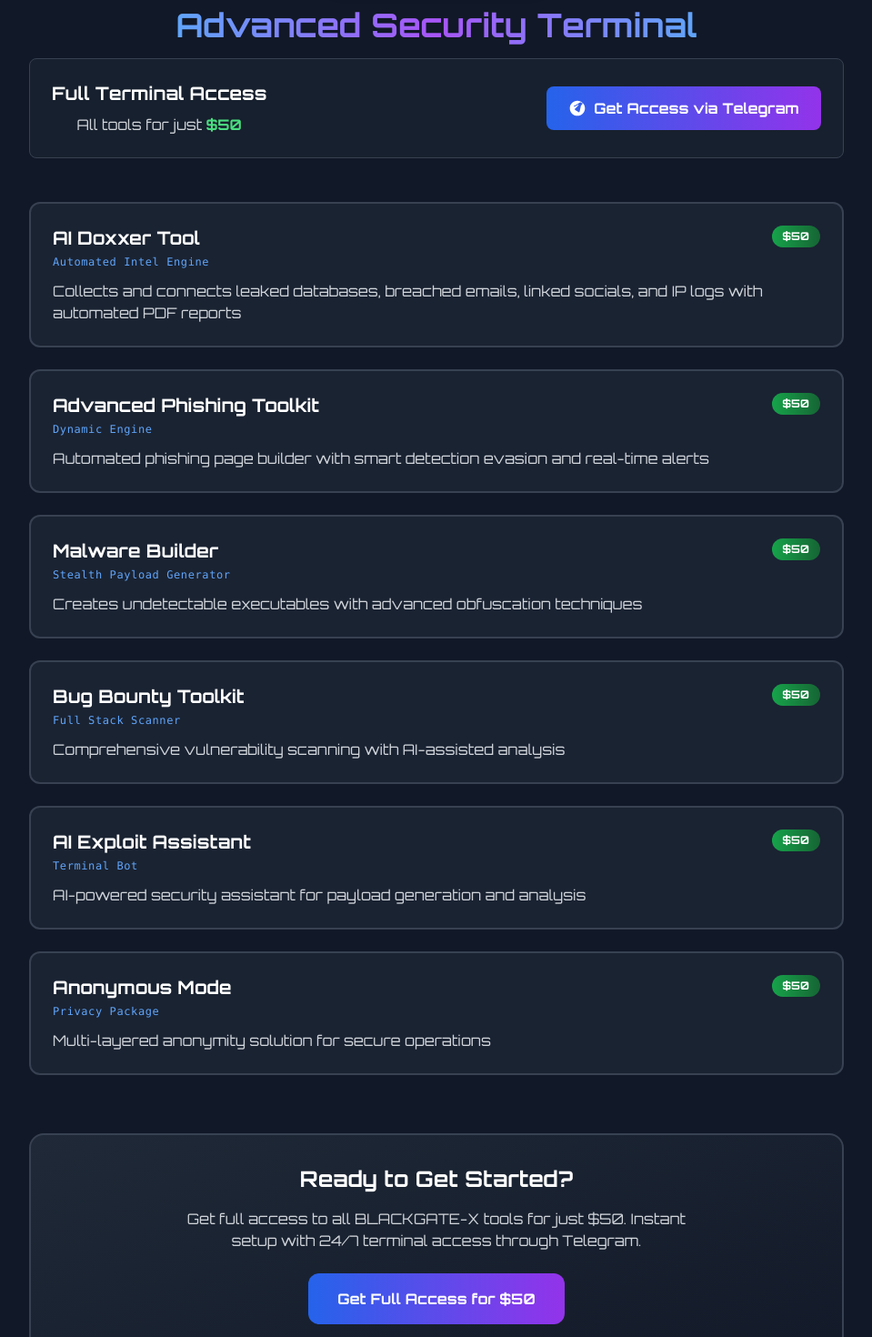
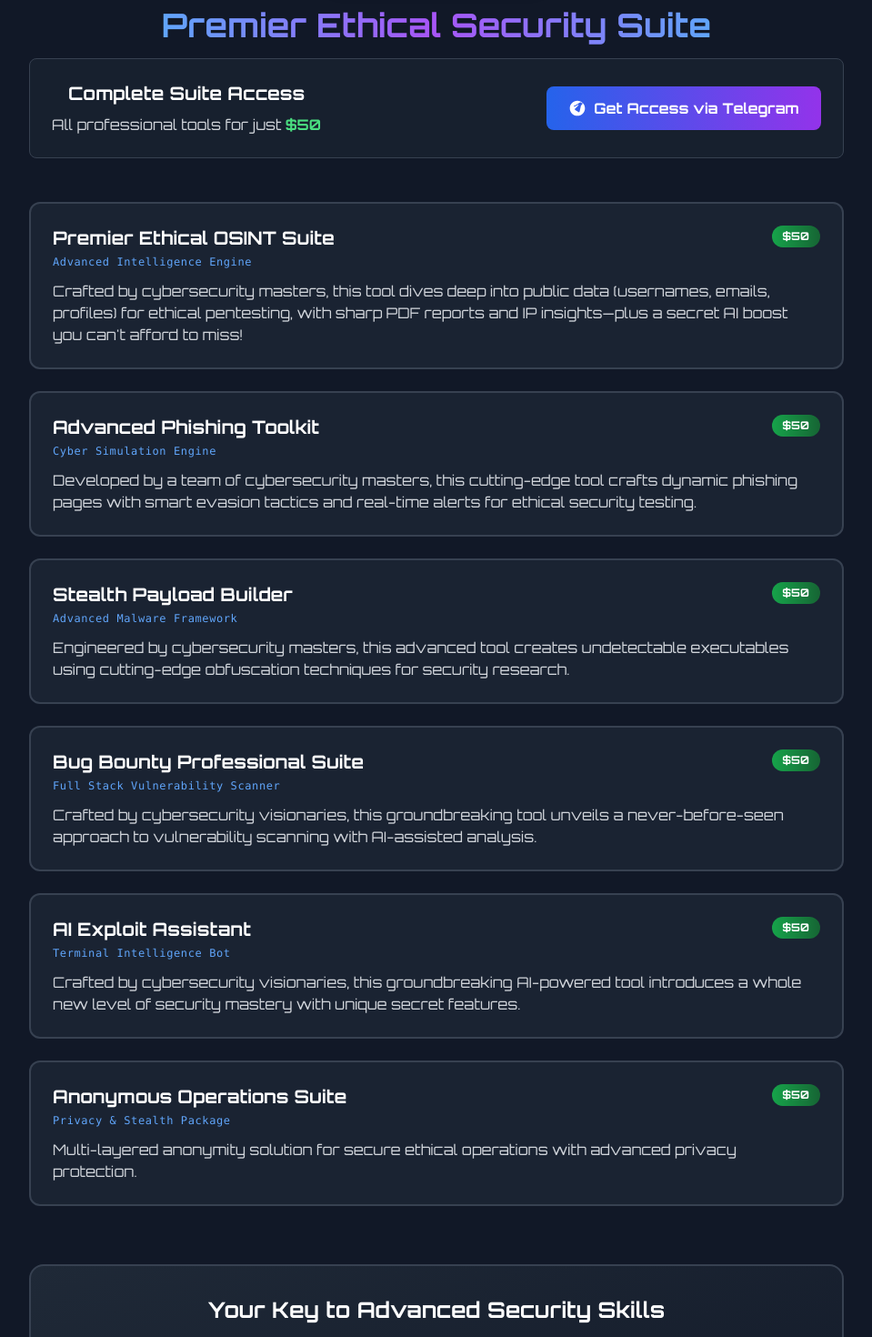
Before and after one commit to mxn890/cybersecurity, a Next.js app: page / in a window 1280 px wide. Shown: the part 2040-3510 px from the top of the page at 91% size, without its empty margins (160-1119 px from the left). Built offline with nearby package versions, Linux system fonts and the light colour scheme.

Commit message:
Update Tools.tsx

```diff
--- a/app/components/Tools.tsx
+++ b/app/components/Tools.tsx
@@ -7,26 +7,26 @@
   const tools = [
     {
       id: 1,
-      name: 'AI Doxxer Tool',
-      category: 'Automated Intel Engine',
-      description: 'Collects and connects leaked databases, breached emails, linked socials, and IP logs with automated PDF reports',
+      name: 'Premier Ethical OSINT Suite',
+      category: 'Advanced Intelligence Engine',
+      description: 'Crafted by cybersecurity masters, this tool dives deep into public data (usernames, emails, profiles) for ethical pentesting, with sharp PDF reports and IP insights—plus a secret AI boost you can\'t afford to miss!',
       features: [
-        'Search by username/phone/email',
-        'Auto-generates comprehensive PDF reports',
-        'Includes GPS tracking via IP analysis',
-        'Command: dox @username'
+        'Advanced username/email/phone analysis',
+        'Auto-PDF reports',
+        'IP insights and geolocation tracking',
+        'Command: recon @username'
       ],
-      output: 'Detailed report delivered in Telegram',
+      output: 'Comprehensive reports delivered via Telegram',
       price: '$50'
     },
     {
       id: 2,
       name: 'Advanced Phishing Toolkit',
-      category: 'Dynamic Engine',
-      description: 'Automated phishing page builder with smart detection evasion and real-time alerts',
+      category: 'Cyber Simulation Engine',
+      description: 'Developed by a team of cybersecurity masters, this cutting-edge tool crafts dynamic phishing pages with smart evasion tactics and real-time alerts for ethical security testing.',
       features: [
         'Supports Facebook, Instagram, Gmail, Discord',
-        'Geolocation tracking and instant notifications',
+        'Geolocation tracking + instant alerts',
         'Bypasses basic email security',
         'Command: phish gmail'
       ],
@@ -35,9 +35,9 @@
     },
     {
       id: 3,
-      name: 'Malware Builder',
-      category: 'Stealth Payload Generator',
-      description: 'Creates undetectable executables with advanced obfuscation techniques',
+      name: 'Stealth Payload Builder',
+      category: 'Advanced Malware Framework',
+      description: 'Engineered by cybersecurity masters, this advanced tool creates undetectable executables using cutting-edge obfuscation techniques for security research.',
       features: [
         'Custom APK/EXE payloads',
         'Built-in AV evasion (PyArmor, UPX)',
@@ -49,9 +49,9 @@
     },
     {
       id: 4,
-      name: 'Bug Bounty Toolkit',
-      category: 'Full Stack Scanner',
-      description: 'Comprehensive vulnerability scanning with AI-assisted analysis',
+      name: 'Bug Bounty Professional Suite',
+      category: 'Full Stack Vulnerability Scanner',
+      description: 'Crafted by cybersecurity visionaries, this groundbreaking tool unveils a never-before-seen approach to vulnerability scanning with AI-assisted analysis.',
       features: [
         'Discovers subdomains, exposed APIs',
         'Generates exploit proof-of-concepts',
@@ -64,8 +64,8 @@
     {
       id: 5,
       name: 'AI Exploit Assistant',
-      category: 'Terminal Bot',
-      description: 'AI-powered security assistant for payload generation and analysis',
+      category: 'Terminal Intelligence Bot',
+      description: 'Crafted by cybersecurity visionaries, this groundbreaking AI-powered tool introduces a whole new level of security mastery with unique secret features.',
       features: [
         'Generates custom payloads and shells',
         'Explains attack methodologies',
@@ -77,9 +77,9 @@
     },
     {
       id: 6,
-      name: 'Anonymous Mode',
-      category: 'Privacy Package',
-      description: 'Multi-layered anonymity solution for secure operations',
+      name: 'Anonymous Operations Suite',
+      category: 'Privacy & Stealth Package',
+      description: 'Multi-layered anonymity solution for secure ethical operations with advanced privacy protection.',
       features: [
         'VPN chaining with Tor integration',
         'Dynamic proxy rotation',
@@ -114,15 +114,15 @@
 
           <h1 className="text-4xl font-bold text-white mb-4">
             <span className="bg-gradient-to-r from-blue-400 via-purple-500 to-blue-400 bg-clip-text text-transparent">
-              Advanced Security Terminal
+              Premier Ethical Security Suite
             </span>
           </h1>
 
           <div className="bg-gray-800/50 border border-gray-700 rounded-lg p-6 mb-8">
             <div className="flex flex-col md:flex-row items-center justify-between">
               <div>
-                <h3 className="text-xl font-bold text-white mb-2">Full Terminal Access</h3>
-                <p className="text-gray-300">All tools for just <span className="text-green-400 font-bold">$50</span></p>
+                <h3 className="text-xl font-bold text-white mb-2">Complete Suite Access</h3>
+                <p className="text-gray-300">All professional tools for just <span className="text-green-400 font-bold">$50</span></p>
               </div>
               <button
                 onClick={handleButtonClick}
@@ -202,21 +202,21 @@
         <div className="mt-16 text-center">
           <div className="bg-gradient-to-br from-gray-800 to-gray-900 rounded-2xl p-8 border-2 border-gray-700">
             <h3 className="text-2xl font-bold text-white mb-4">
-              Ready to Get Started?
+              Your Key to Advanced Security Skills
             </h3>
             <p className="text-gray-300 mb-6 max-w-xl mx-auto">
-              Get full access to all BLACKGATE-X tools for just $50.
-              Instant setup with 24/7 terminal access through Telegram.
+              Get complete access to the Premier Ethical Security Suite for just $50.
+              Instant setup with 24/7 terminal access through Telegram. Crafted by cybersecurity masters.
             </p>
             <button
               onClick={handleButtonClick}
               className="bg-gradient-to-r from-blue-600 to-purple-600 hover:from-blue-700 hover:to-purple-700 text-white px-8 py-4 rounded-xl font-bold flex items-center justify-center mx-auto space-x-3"
             >
-              <span>Get Full Access for $50</span>
+              <span>Get Full Suite Access for $50</span>
             </button>
             <div className="mt-6 pt-6 border-t border-gray-700/50">
               <p className="text-gray-500 text-sm font-mono tracking-wider">
-                BLACKGATE-X Terminal | Telegram Access | Professional Security TOOLS
+                BLACKGATE-X Terminal | Professional Security Tools | Ethical Use Only
               </p>
             </div>
           </div>
```
